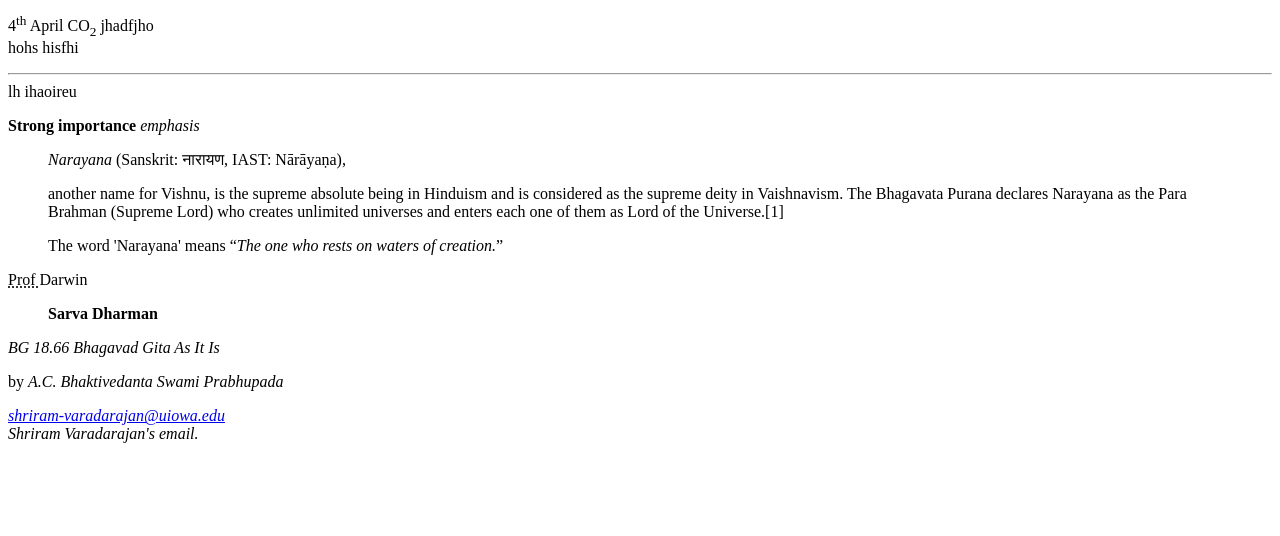
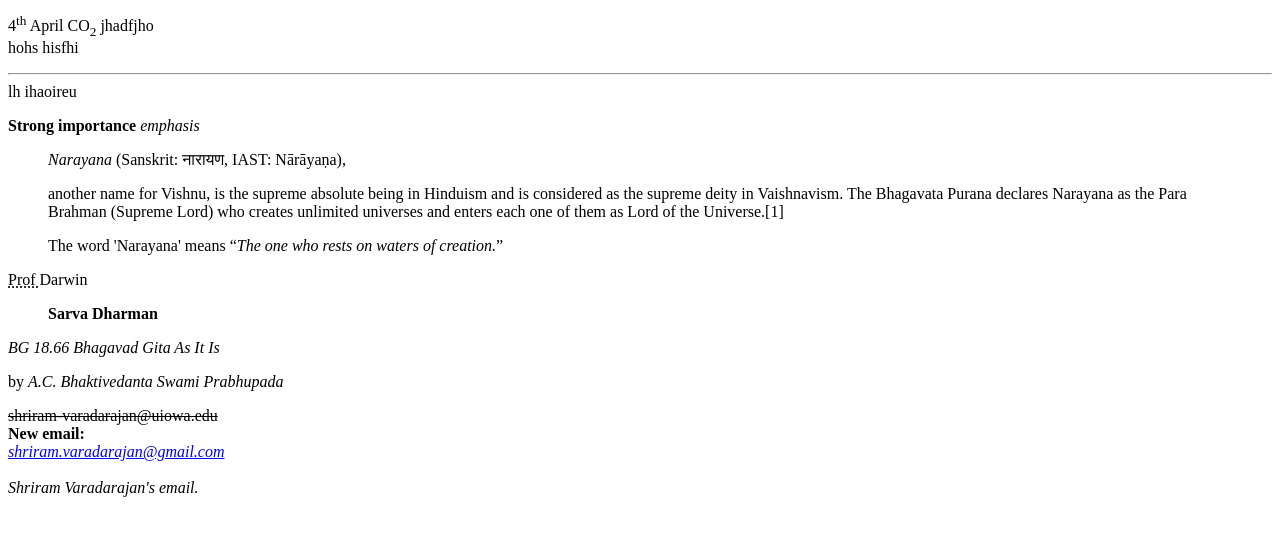
Before and after one commit to ShriramVarada/HTML, a plain HTML site: page Projects/test1.html in a window 1280 px wide. Shown: the part 136-672 px from the top of the page. Drawn offline with Linux system fonts and the light colour scheme.

Commit message:
Address tag sets a new line and added a not updated element

```diff
--- a/Projects/test1.html
+++ b/Projects/test1.html
@@ -1,6 +1,6 @@
 <html>
 <head>
-  <title> Example 1 </title>
+  <title> test 1 </title>
 </head>
 <body>
 
@@ -23,7 +23,11 @@
 <blockquote cite = "https://vedabase.io/en/library/bg/"> <b> Sarva Dharman </b> </blockquote>  <cite> BG 18.66 Bhagavad Gita As It Is </cite>
   <p> by <cite> A.C. Bhaktivedanta Swami Prabhupada </cite> </p>
 
-  <address> <a href="mailto:shriram-varadarajan@uiowa.edu"> shriram-varadarajan@uiowa.edu</a><br /> </address> <em> Shriram Varadarajan's email.</em>
+  <s>shriram-varadarajan@uiowa.edu</s> <br />
+  <strong> New email: </strong> <address> <a href="mailto:shriram.varadarajan@gmail.com">
+    shriram.varadarajan@gmail.com
+  </a> </address>
+  <br />  <em> Shriram Varadarajan's email.</em>
 
 </body>
 </html>
```
